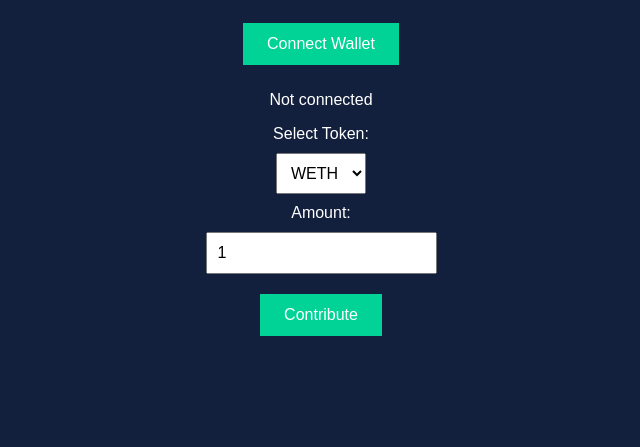
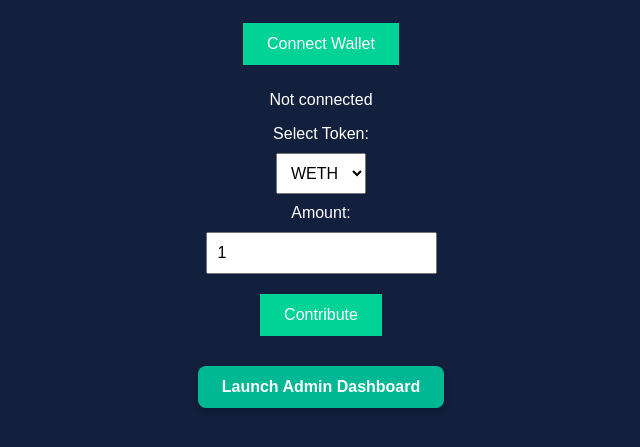
Before and after one commit to Promote76/sovran-launchpad, a plain HTML site: page index.html in a window 1280 px wide. Shown: the part 117-564 px from the top of the page, without its empty margins (319-959 px from the left). Drawn offline with Linux system fonts and the light colour scheme.

Commit message:
Update index.html

```diff
--- a/index.html
+++ b/index.html
@@ -66,6 +66,20 @@
   <script src="https://cdn.jsdelivr.net/npm/web3@latest/dist/web3.min.js"></script>
   <script src="https://cdn.jsdelivr.net/npm/@walletconnect/web3-provider/dist/umd/index.min.js"></script>
   <script src="app-final.js"></script>
+<!-- Admin Panel Link Button -->
+<a href="admin.html" target="_blank" style="
+    display: inline-block;
+    background-color: #00b894;
+    color: white;
+    padding: 12px 24px;
+    border-radius: 8px;
+    text-decoration: none;
+    font-weight: bold;
+    box-shadow: 0 4px 6px rgba(0,0,0,0.2);
+">
+  Launch Admin Dashboard
+</a>
+
   <!-- App logic -->
   <script src="app.js"></script>
 </body>
```
